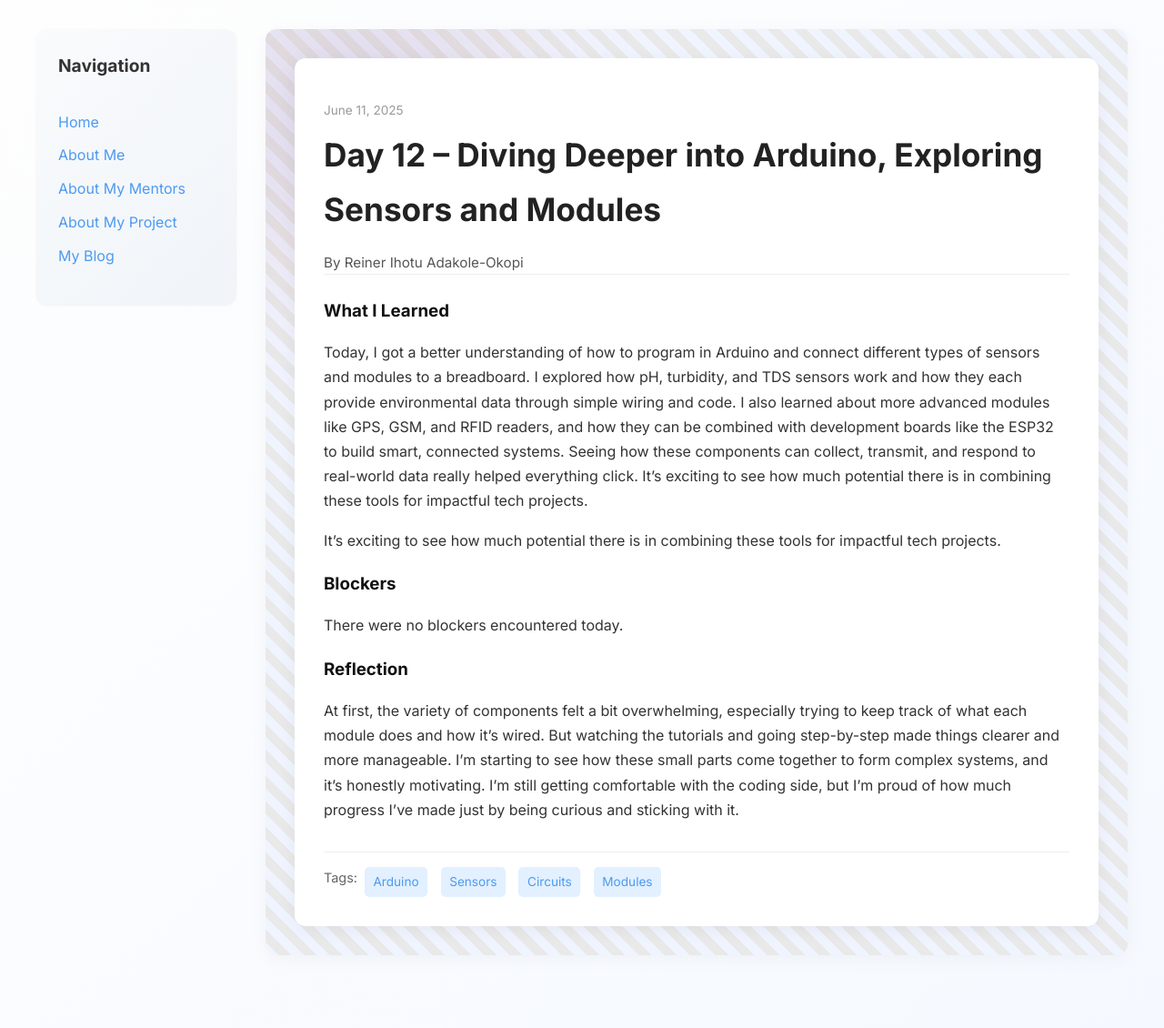
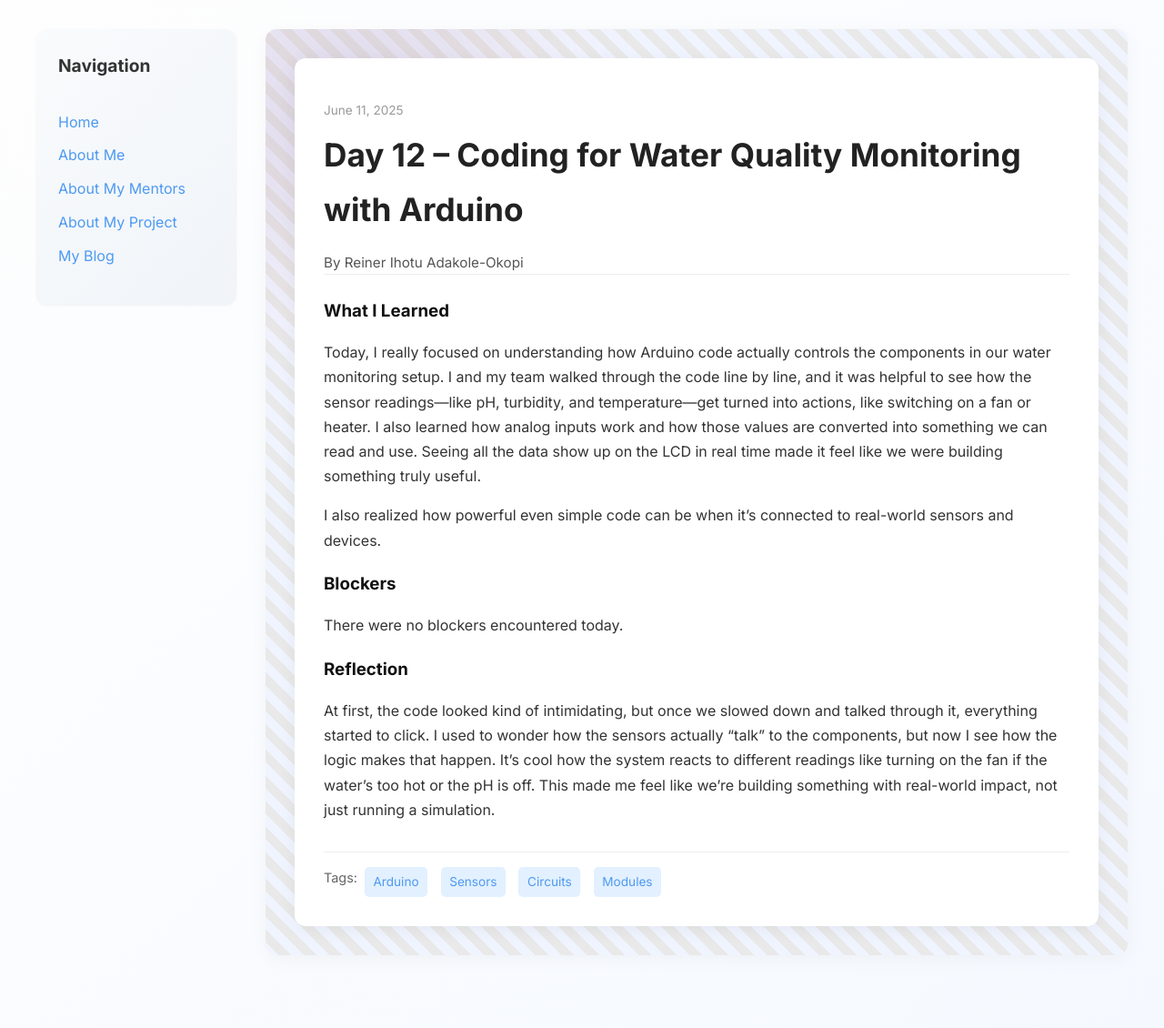
Before and after one commit to Reiner343/Reiner343.github.io, a Jekyll site: the page built from _posts/2025-06-11-day-12.md, in a window 1280 px wide. Shown: the whole page at 91% size. Built offline with Jekyll 4.4.1, drawn with Linux system fonts in a browser that asks for light colours.

Commit message:
Update 2025-06-11-day-12.md

```diff
--- a/_posts/2025-06-11-day-12.md
+++ b/_posts/2025-06-11-day-12.md
@@ -1,19 +1,19 @@
 ---
 layout: post
-title: "Day 12 – Diving Deeper into Arduino, Exploring Sensors and Modules"
+title: "Day 12 – Coding for Water Quality Monitoring with Arduino"
 date: 2025-06-11
 author: Reiner Ihotu Adakole-Okopi
 permalink: /day12.html
 tags: ["Arduino", "Sensors", "Circuits", "Modules"]
 
 what_i_learned: |
-  Today, I got a better understanding of how to program in Arduino and connect different types of sensors and modules to a breadboard. I explored how pH, turbidity, and TDS sensors work and how they each provide environmental data through simple wiring and code. I also learned about more advanced modules like GPS, GSM, and RFID readers, and how they can be combined with development boards like the ESP32 to build smart, connected systems. Seeing how these components can collect, transmit, and respond to real-world data really helped everything click. It’s exciting to see how much potential there is in combining these tools for impactful tech projects.
+  Today, I really focused on understanding how Arduino code actually controls the components in our water monitoring setup. I and my team walked through the code line by line, and it was helpful to see how the sensor readings—like pH, turbidity, and temperature—get turned into actions, like switching on a fan or heater. I also learned how analog inputs work and how those values are converted into something we can read and use. Seeing all the data show up on the LCD in real time made it feel like we were building something truly useful.
 
-   It’s exciting to see how much potential there is in combining these tools for impactful tech projects.
+   I also realized how powerful even simple code can be when it’s connected to real-world sensors and devices.
 
 blockers: |
   There were no blockers encountered today.
 
 reflection: |
-  At first, the variety of components felt a bit overwhelming, especially trying to keep track of what each module does and how it's wired. But watching the tutorials and going step-by-step made things clearer and more manageable. I’m starting to see how these small parts come together to form complex systems, and it’s honestly motivating. I’m still getting comfortable with the coding side, but I’m proud of how much progress I’ve made just by being curious and sticking with it.
+  At first, the code looked kind of intimidating, but once we slowed down and talked through it, everything started to click. I used to wonder how the sensors actually "talk" to the components, but now I see how the logic makes that happen. It’s cool how the system reacts to different readings like turning on the fan if the water’s too hot or the pH is off. This made me feel like we're building something with real-world impact, not just running a simulation.
 ---
```
